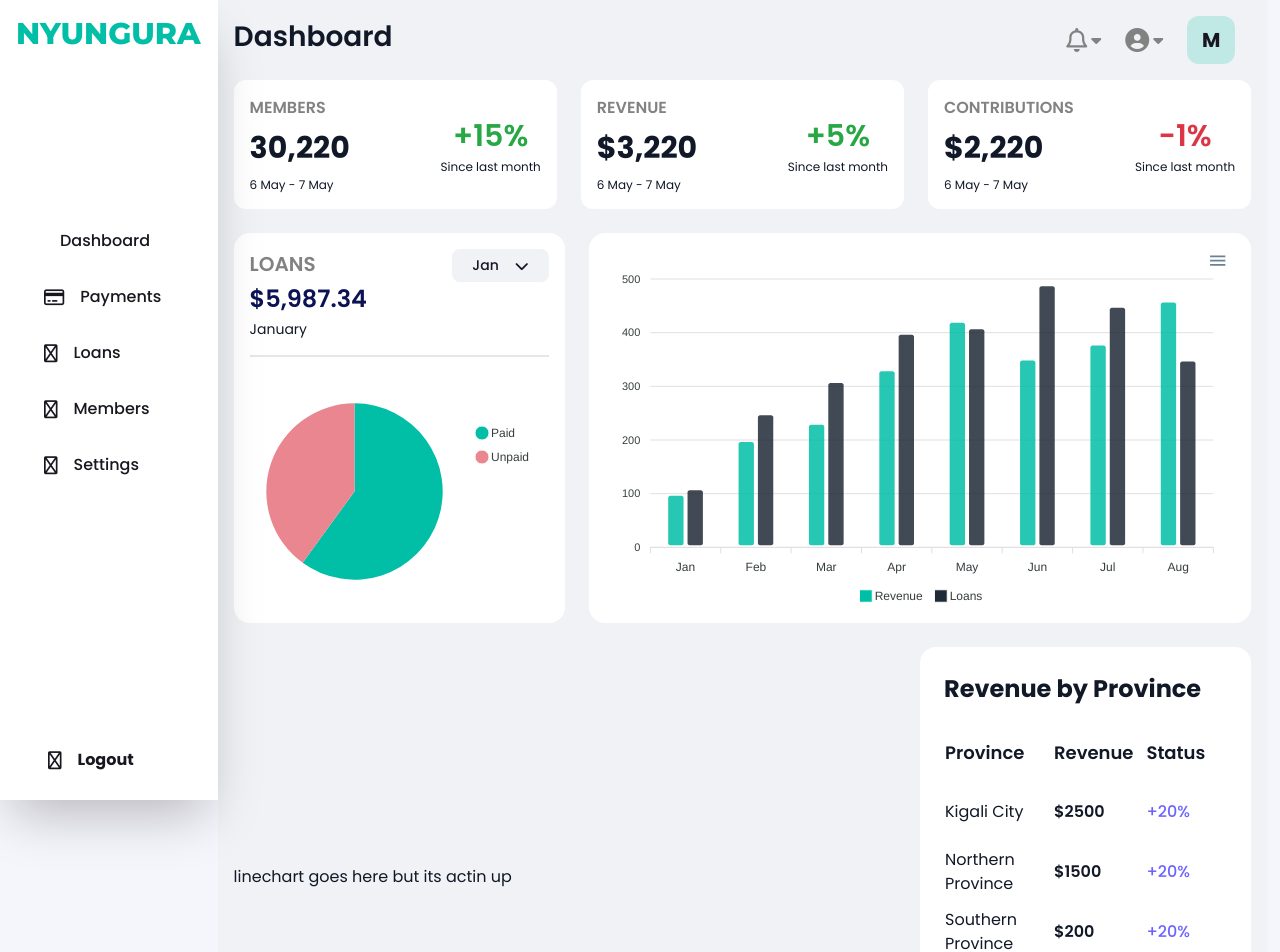
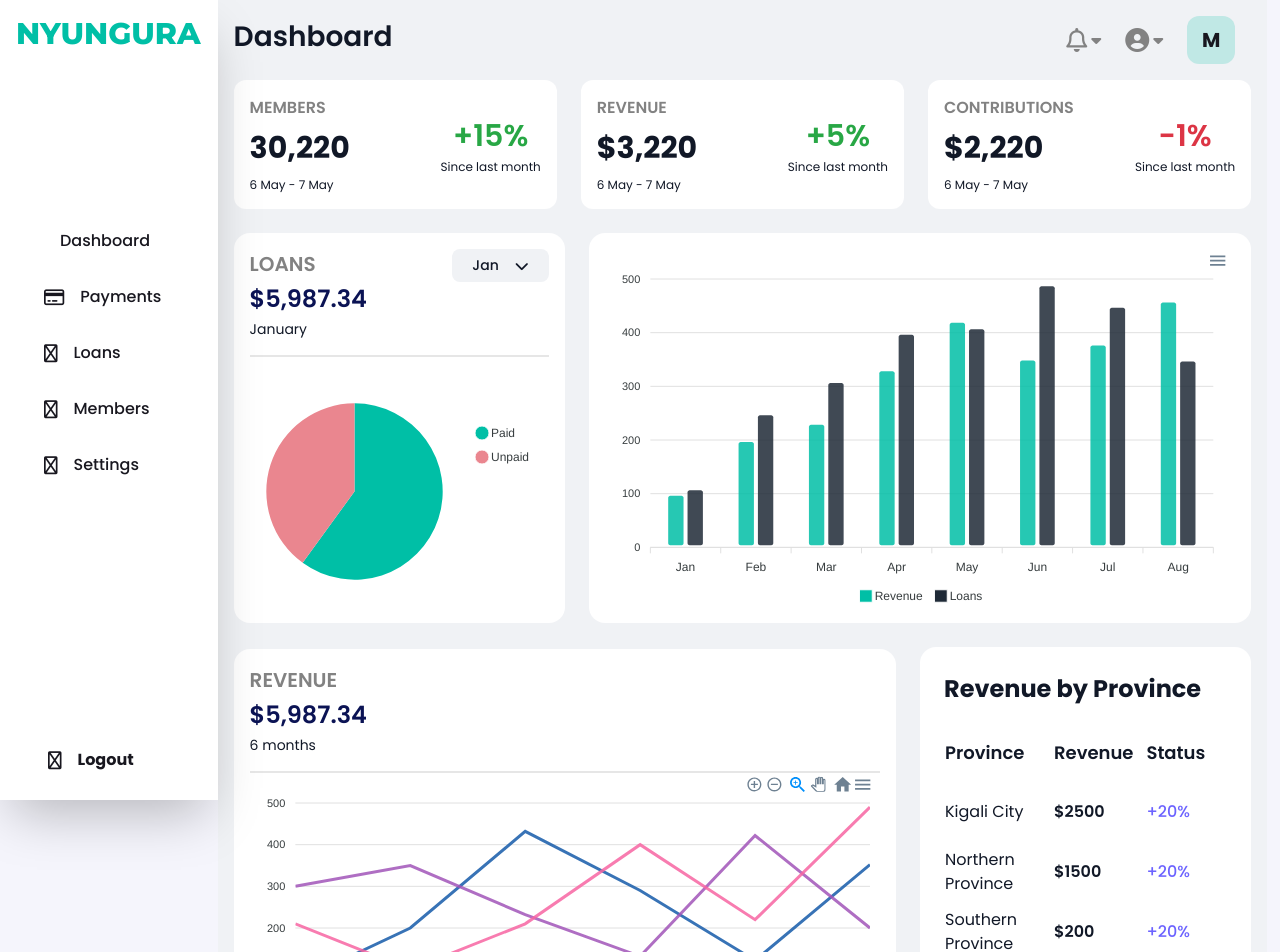
Before and after one commit to IGIRANEZAJosue/ij222, a React (Vite) app: page / in a window 1280 px wide. Shown: the top 952 px of the page. Built offline with nearby package versions, Linux system fonts and the light colour scheme; some icons are missing.

Commit message:
linechart

```diff
--- a/src/Pages/Dashboard.jsx
+++ b/src/Pages/Dashboard.jsx
@@ -7,6 +7,7 @@ import AnalyticsCards from '../components/AnalyticsCards';
 import Provinces from '../components/Provinces';
 import MemberGrowthChart from '../components/MemberGrowthChart';
 import CummulativeGrowthChart from '../components/CummulativeGrowthChart';
+import LineChart from '../components/LineChart';
 
 
 const Dashboard = () => {
@@ -32,8 +33,8 @@ const Dashboard = () => {
             <div className="flex items-center gap-6">
 
                <span className=" w-2/3 ">
-                  linechart goes here but its actin up
-                  {/* <LineChart /> */}
+                  <LineChart />
+
                </span>
                <span className=" w-1/3 ">
                   <Provinces />
```
